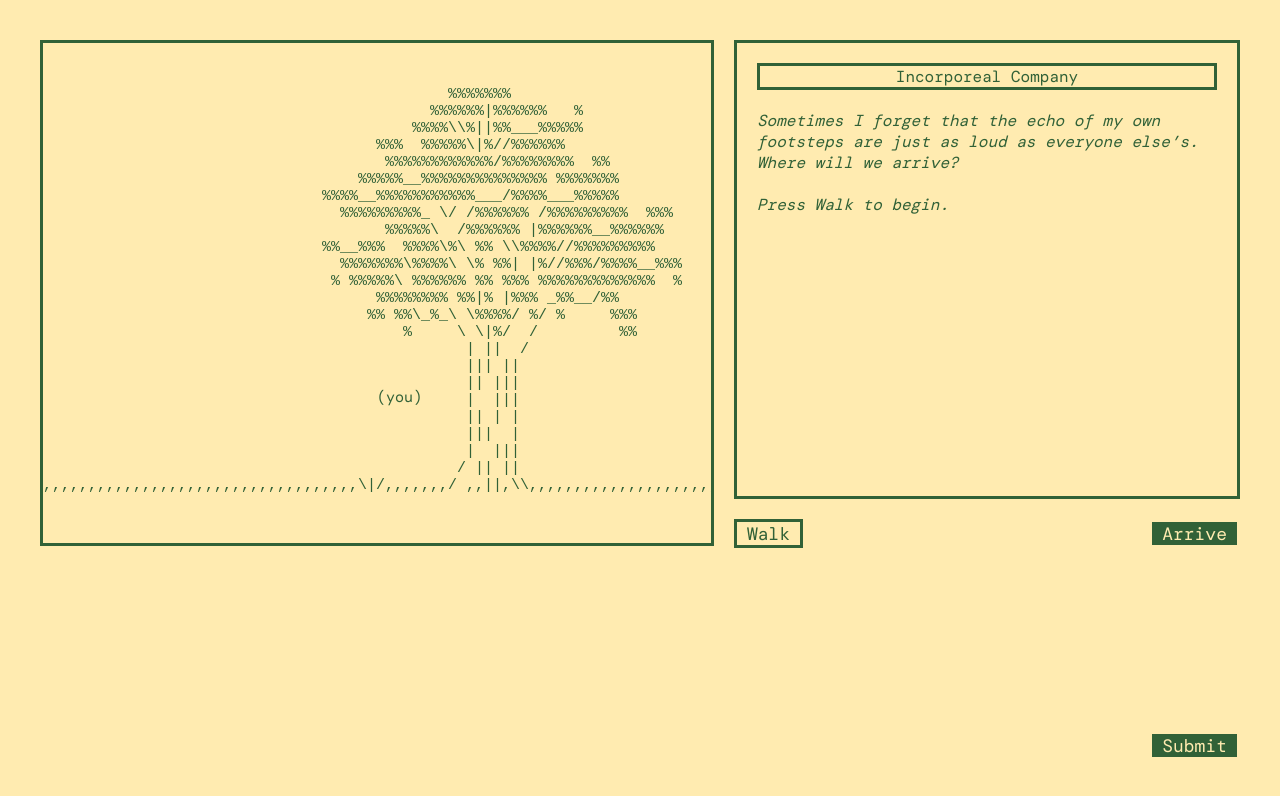
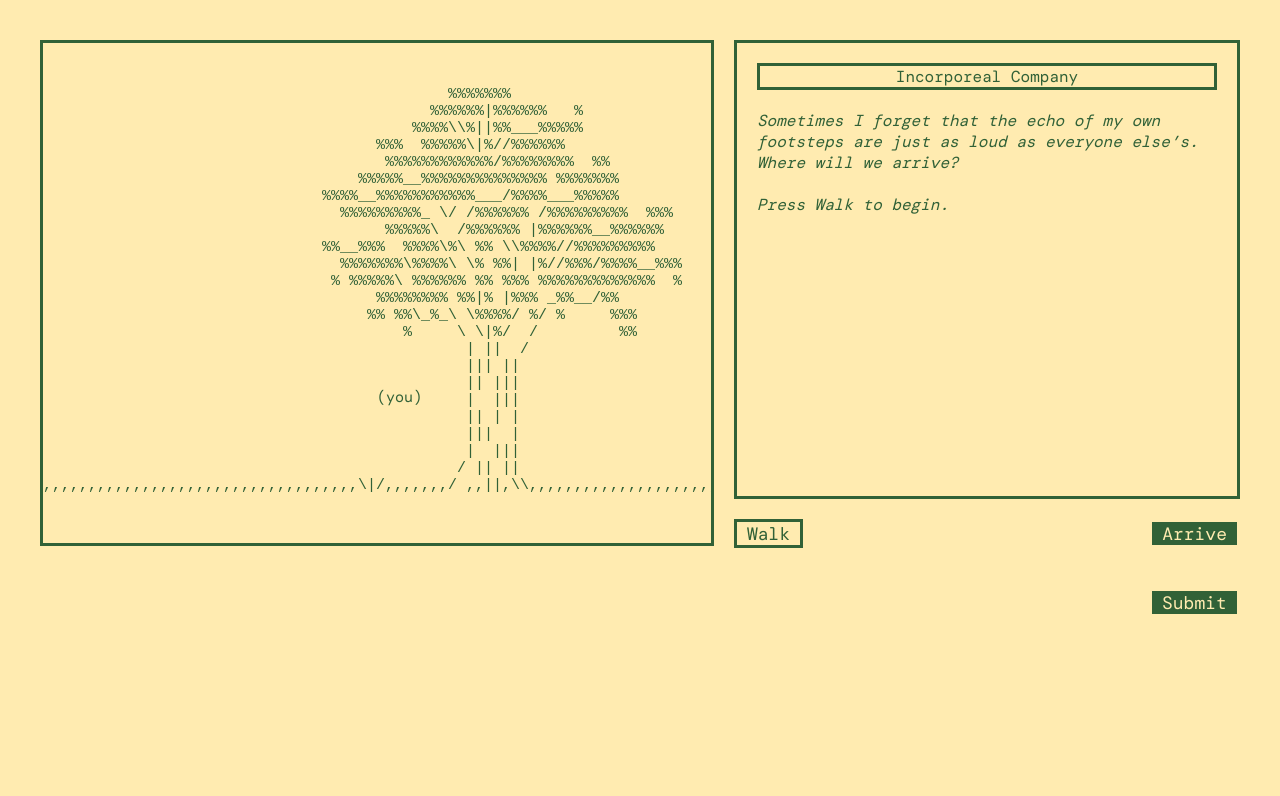
Before and after one commit to trent-kim/incorporeal-company, a plain HTML site: page index.html in a window 1280 px wide. Drawn offline with nearby package versions, Linux system fonts and the light colour scheme.

Commit message:
css adjustments and moved 'submitButton'

```diff
--- a/index.html
+++ b/index.html
@@ -86,10 +86,11 @@
                             <div>Arrive</div>
                         </div>
                     </div>
+                    <div id="submitButton" class="button off">
+                        <div>Submit</div>
+                    </div>
                 </div>
-                <div id="submitButton" class="button off">
-                    <div>Submit</div>
-                </div>
+
             </div>
         </div>
     </body>
--- a/script.js
+++ b/script.js
@@ -13,8 +13,6 @@ $.getJSON("data.json", function (data) {
 });
 
 $("#walkButton").click(function () {
-    let t = 0;
-
     // $(".running").css("animation-play-state", "running");
     $(".landscape").css("animation-play-state", "running");
     // $(".person").css("animation-play-state", "running");
@@ -136,7 +134,6 @@ function clickPerson() {
 
     let clickedId = $(".walkWith").attr("id");
     let idNum = clickedId.slice(6);
-    console.log(idNum);
     let recording = recordings[idNum];
     recording.play();
 
--- a/style.css
+++ b/style.css
@@ -154,10 +154,11 @@ body {
 
 #buttonContainer {
     display: flex;
+
     flex-wrap: wrap;
     font-size: 18px;
     margin-top: 20px;
-    margin-bottom: 50px;
+    margin-bottom: 40px;
 }
 
 #walkButtonContainer {
@@ -184,10 +185,10 @@ body {
 }
 
 #submitButton {
-    position: absolute;
-    right: 40px;
-    bottom: 40px;
-    margin-left: 50px;
+    position: relative;
+    left: 415px;
+    /* top: 100px; */
+    margin-top: 40px;
 }
 
 .hover:hover {
```
